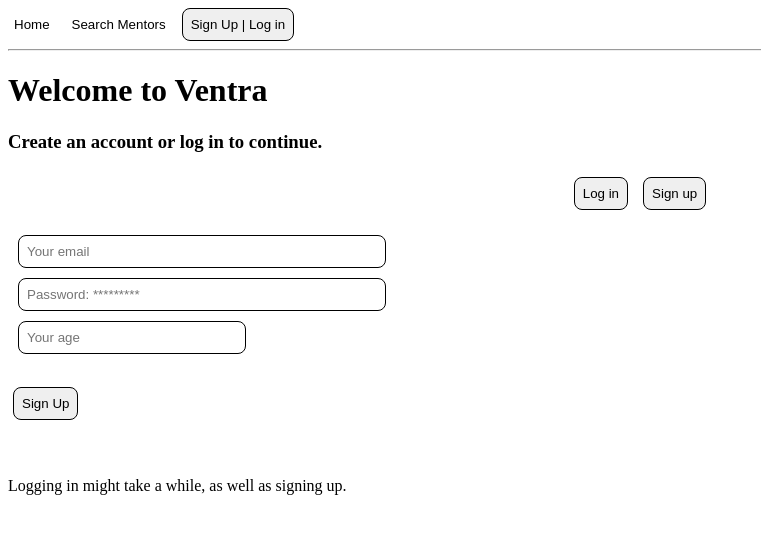
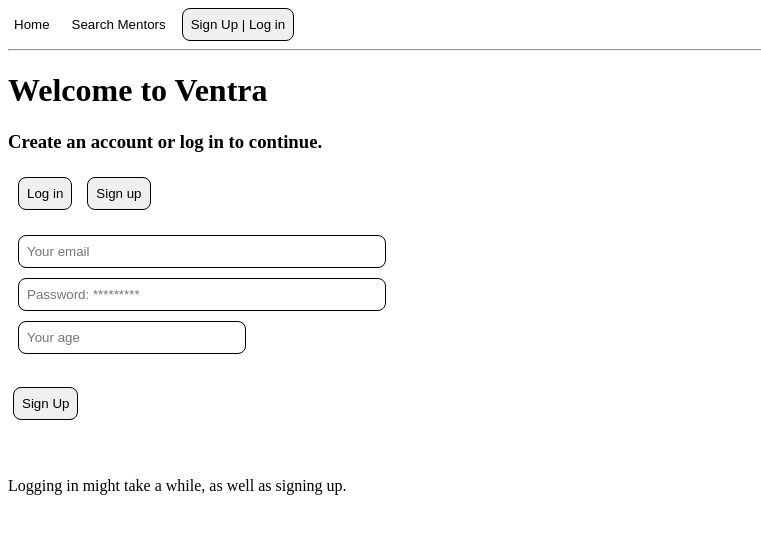
Before and after one commit to DenzelDCB/Ventra, a React (Create React App) app: page / in a window 1280 px wide. Both pictures are taken after a click on the button "Sign Up | Log in". Shown: the top 534 px of the page, without its empty margins (0-761 px from the left). Built offline with nearby package versions, Linux system fonts and the light colour scheme.

Commit message:
Update Account.js

```diff
--- a/src/pages/Account.js
+++ b/src/pages/Account.js
@@ -170,8 +170,8 @@
           padding: '5px',
           display: 'flex',
           gap: '15px',
-          alignItems: 'center',
-          justifyContent: 'center'
+          alignItems: 'left',
+          justifyContent: 'left'
         }}>
         <button onClick={() => setLignip(0)} style={{ cursor: 'pointer', padding: '8px', borderRadius: '8px', border: '1px solid black' }}>Log in</button>
         <button onClick={() => setLignip(1)} style={{ cursor: 'pointer', padding: '8px', borderRadius: '8px', border: '1px solid black' }}>Sign up</button>
```
